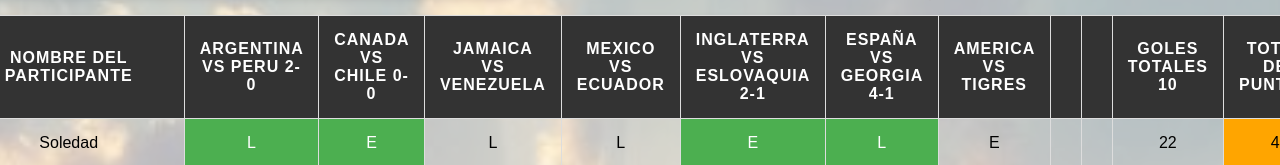
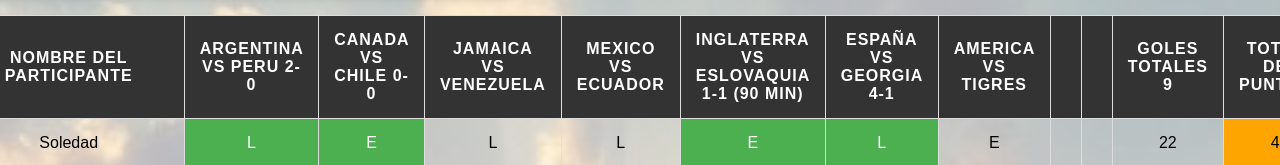
Before and after one commit to quinelomar/quinelomars, a plain HTML site: page tabla_resultados.html in a window 1280 px wide. Shown: the part 190-355 px from the top of the page. Drawn offline with Linux system fonts and the light colour scheme.

Commit message:
Update tabla_resultados.html

```diff
--- a/tabla_resultados.html
+++ b/tabla_resultados.html
@@ -197,12 +197,12 @@
                 <th>CANADA VS CHILE 0-0 </th>
                 <th>JAMAICA VS VENEZUELA</th>
                 <th>MEXICO VS ECUADOR</th>
-                <th>INGLATERRA VS ESLOVAQUIA 2-1</th>
+                <th>INGLATERRA VS ESLOVAQUIA 1-1 (90 min)</th>
                 <th>ESPAÑA VS GEORGIA 4-1</th>
                 <th>AMERICA VS TIGRES</th>
                 <th></th>
                 <th></th>
-                <th>Goles Totales 10 </th>
+                <th>Goles Totales 9 </th>
                 <th>Total de Puntos</th>
             </tr>
         </thead>
```
